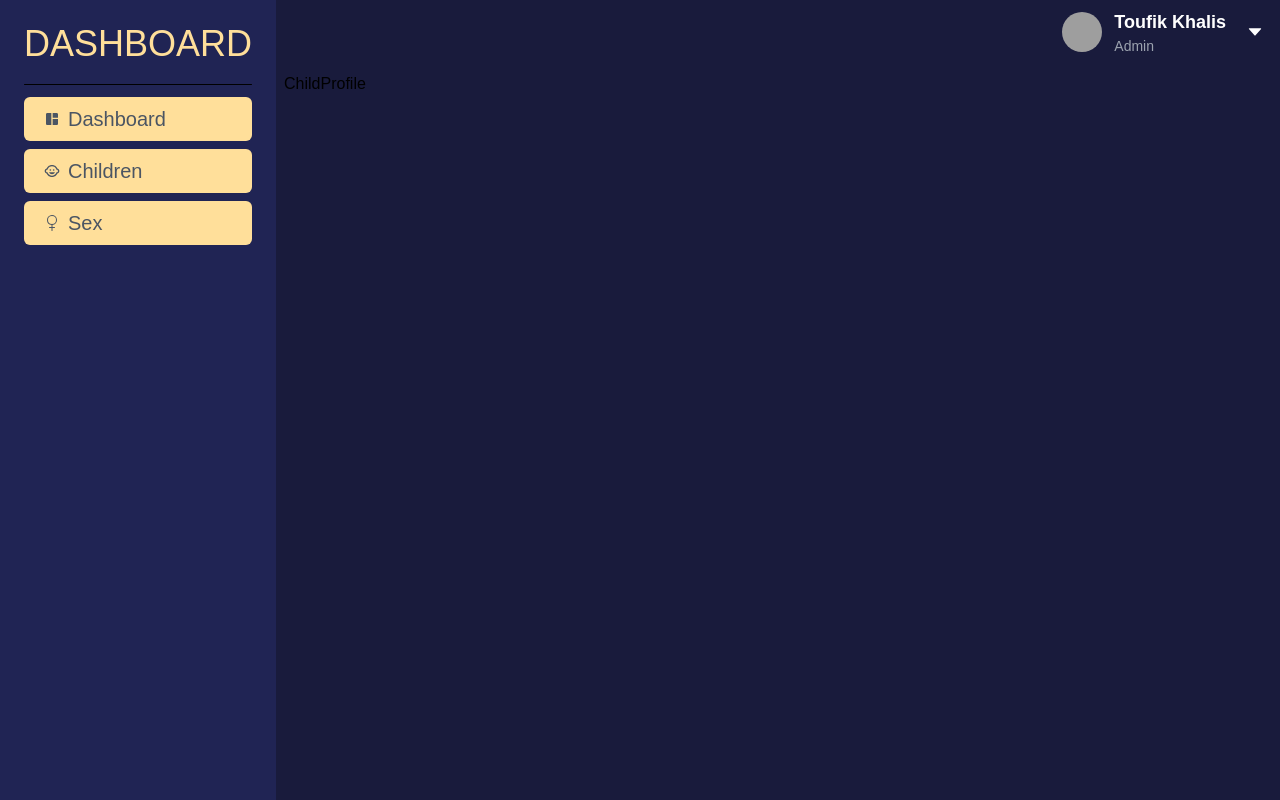
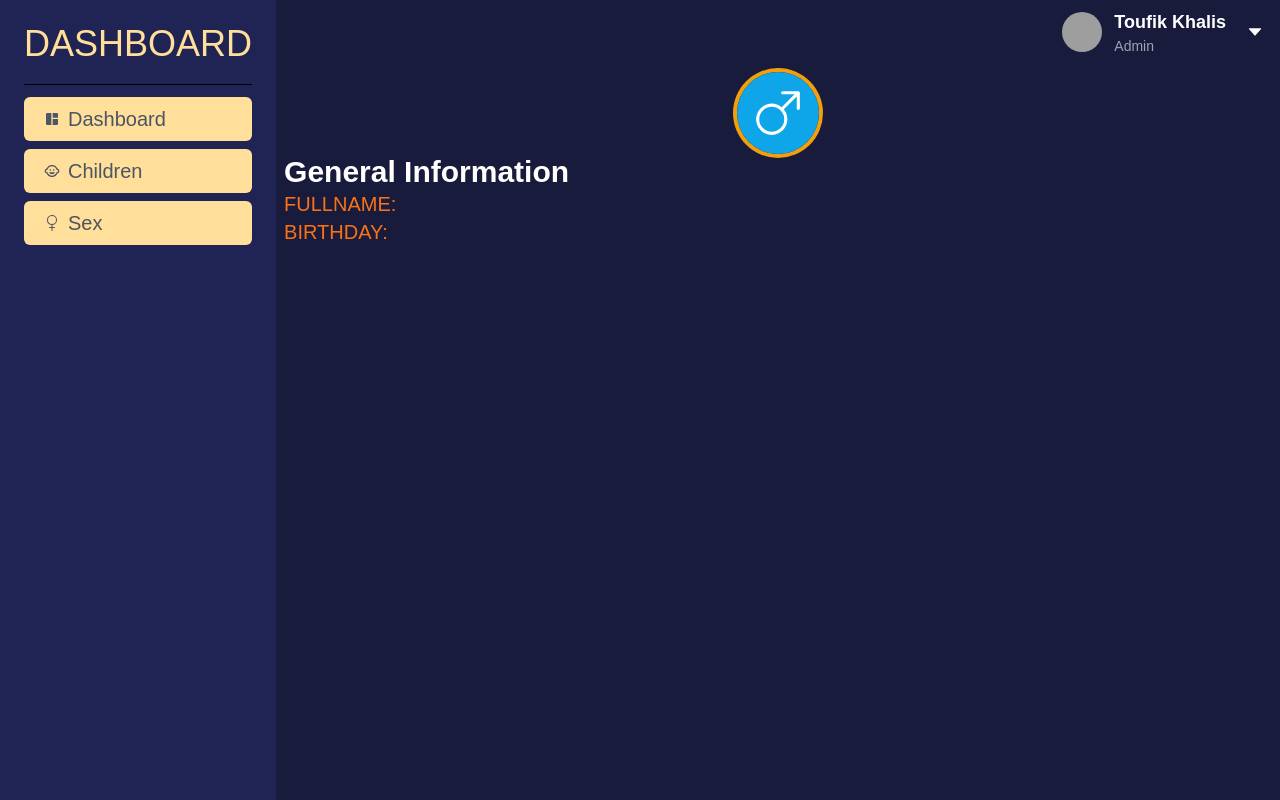
Before and after one commit to Admiral-Simo/vaccination-project-morocco, a React (Create React App) app in the folder client/: page /child_profile in a window 1280 px wide. Built offline with nearby package versions, Linux system fonts and the light colour scheme; grey boxes are pictures that could not be loaded.

Commit message:
Child Profile + types

```diff
--- a/client/src/components/children/Child.tsx
+++ b/client/src/components/children/Child.tsx
@@ -2,10 +2,15 @@ import React from "react";
 import { ChildInterface } from "../../types/child";
 import { useNavigate } from "react-router-dom";
 import Gender from "../reusable/Gender";
+import { useDispatch } from "react-redux";
+import { setCurrentChild } from "../../redux/features/childSlice";
 
-const Child = ({ SMI, fullname, adresse, sex }: ChildInterface) => {
+const Child = ({ SMI, fullname, adresse, sex, id }: ChildInterface) => {
+  const dispatch = useDispatch();
   const navigate = useNavigate();
   const handleClick = () => {
+    // todo store id to the current child redux
+    dispatch(setCurrentChild(id));
     navigate("/child_profile");
   };
   return (
@@ -18,12 +23,10 @@ const Child = ({ SMI, fullname, adresse, sex }: ChildInterface) => {
           {SMI}
         </div>
       </td>
-      <td
-
-      >
+      <td>
         <Gender type={sex} size={18} />
       </td>
-      <td className="text-base md:text-2xl font-bold">{fullname}</td>
+      <td className="text-base md:text-2xl font-bold capitalize">{fullname}</td>
       <td className="text-white font-thin">{adresse}</td>
       {/* <p>{SMI}</p>
       <p>{fullname}</p>
--- a/client/src/components/reusable/Gender.tsx
+++ b/client/src/components/reusable/Gender.tsx
@@ -8,7 +8,7 @@ interface GenderProps {
 const Gender = ({ type, size }: GenderProps) => {
   return (
     <div
-      className={`p-2 w-fit flex justify-center items-center ${
+      className={`p-4 w-fit flex justify-center items-center ${
         type === "f" ? "bg-pink-500" : "bg-sky-500"
       } rounded-full`}
     >
--- a/client/src/pages/ChildProfile.tsx
+++ b/client/src/pages/ChildProfile.tsx
@@ -1,7 +1,37 @@
 import React from "react";
+import { useSelector } from "react-redux";
+import { selectCurrentChild } from "../redux/features/childSlice";
+import { useEffect, useState } from "react";
+import data from "../data/data.json";
+import Gender from "../components/reusable/Gender";
+import { ChildInterface } from "../types/child";
 
 const ChildProfile = () => {
-  return <div>ChildProfile</div>;
+  const id = useSelector(selectCurrentChild);
+  const [child, setChild] = useState<any>({});
+  useEffect(() => {
+    const item = data.filter((item) => item.id === id);
+    const firstItem = item[0];
+    setChild(firstItem);
+  }, []);
+  return (
+    <div className="text-secondary">
+      <div className="flex justify-center items-center">
+        <div className="rounded-full ring-4 ring-amber-500">
+          <Gender type={child?.sex} size={50} />
+        </div>
+      </div>
+      <div>
+        <h1 className="text-3xl font-semibold capitalize text-white">
+          General Information
+        </h1>
+      </div>
+      <p className='text-xl uppercase text-orange-500'>fullname: </p>
+      <h2 className="text-2xl capitalize">{child?.fullname}</h2>
+      <p className='text-xl uppercase text-orange-500'>birthday: </p>
+      <h2 className="text-2xl capitalize">{child?.birthday}</h2>
+    </div>
+  );
 };
 
 export default ChildProfile;
--- a/client/src/pages/Children.tsx
+++ b/client/src/pages/Children.tsx
@@ -8,6 +8,8 @@ import { selectQuery } from "../redux/features/searchSlice";
 const Children = () => {
   const [children, setChildren] = useState<ChildInterface[]>(data);
   const query = useSelector(selectQuery);
+
+
   useEffect(() => {
     if (!query) {
       return setChildren([]);
--- a/client/src/pages/Sex.tsx
+++ b/client/src/pages/Sex.tsx
@@ -29,11 +29,12 @@ const newData = data.reduce(
 );
 
 const Sex = () => {
-  console.log(newData);
   return (
     <>
       <div className="h-screen">
-        <h1 className="text-center text-secondary font-bold text-4xl">Sex Type</h1>
+        <h1 className="text-center text-secondary font-bold text-4xl">
+          Sex Type
+        </h1>
         <Piesex data={newData} />
       </div>
     </>
--- a/client/src/redux/app.ts
+++ b/client/src/redux/app.ts
@@ -1,8 +1,10 @@
 import { configureStore } from "@reduxjs/toolkit";
-import searchSlice from "./features/searchSlice";
+import searchReducer from "./features/searchSlice";
+import childReducer from "./features/childSlice";
 
 export default configureStore({
   reducer: {
-    search: searchSlice,
+    search: searchReducer,
+    child: childReducer
   },
 });
--- /dev/null
+++ b/client/src/redux/features/childSlice.ts
@@ -0,0 +1,20 @@
+import { createSlice } from "@reduxjs/toolkit";
+
+export const childSlice = createSlice({
+  name: "child",
+  initialState: {
+    currentChild: null,
+  },
+  reducers: {
+    setCurrentChild: (state, action) => {
+      state.currentChild = action.payload;
+    },
+  },
+});
+
+// Action creators are generated for each case reducer function
+export const { setCurrentChild } = childSlice.actions;
+
+export const selectCurrentChild = (state: any) => state.child.currentChild;
+
+export default childSlice.reducer;
--- a/client/src/types/child.ts
+++ b/client/src/types/child.ts
@@ -23,4 +23,5 @@ export interface ChildInterface {
   size__7: string | number;
   DTC_VPO: string;
   size__8: string | number;
+  id: number;
 }
```
